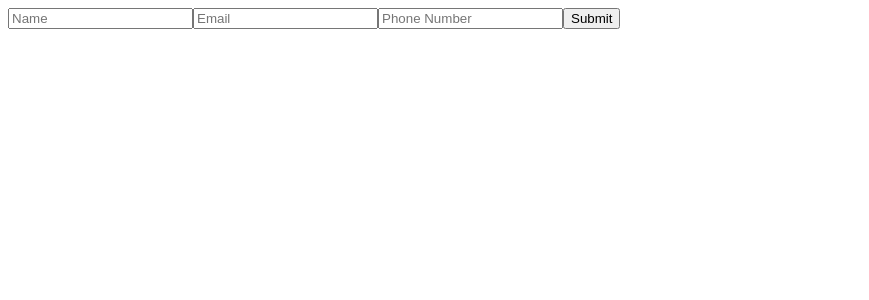
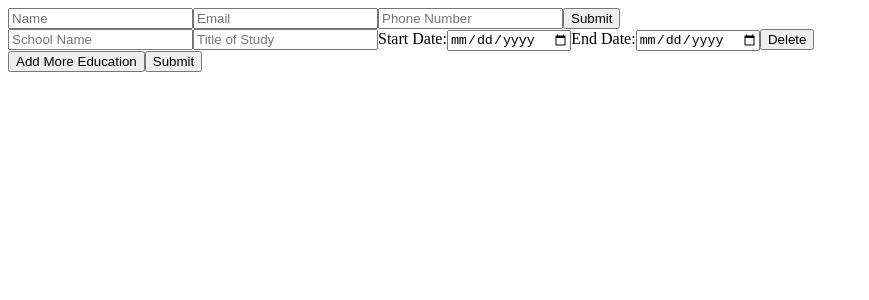
Before and after one commit to Ozioma45/React_CV_BUILDERS, a React (Vite) app: page / in a window 1280 px wide. Shown: the top 300 px of the page, without its empty margins (0-869 px from the left). Built offline with nearby package versions, Linux system fonts and the light colour scheme.

Commit message:
created the educational experience section

```diff
--- a/src/App.jsx
+++ b/src/App.jsx
@@ -1,9 +1,11 @@
+import EducationExperience from "./components/EducationalExperience";
 import GeneralInfo from "./components/GeneralInfo";
 
 const App = () => {
   return (
     <div>
       <GeneralInfo />
+      <EducationExperience />
     </div>
   );
 };
--- /dev/null
+++ b/src/components/EducationalExperience.jsx
@@ -0,0 +1,99 @@
+import { useState } from "react";
+
+function EducationExperience() {
+  const [educations, setEducations] = useState([
+    { id: 1, school: "", title: "", startDate: "", endDate: "" },
+  ]);
+  const [isEditing, setIsEditing] = useState(true);
+
+  const handleInputChange = (id, field, value) => {
+    setEducations(
+      educations.map((education) =>
+        education.id === id ? { ...education, [field]: value } : education
+      )
+    );
+  };
+
+  const addEducation = () => {
+    setEducations([
+      ...educations,
+      { id: Date.now(), school: "", title: "", startDate: "", endDate: "" },
+    ]);
+  };
+
+  const deleteEducation = (id) => {
+    setEducations(educations.filter((education) => education.id !== id));
+  };
+
+  const handleSubmit = () => {
+    setIsEditing(false);
+  };
+
+  const handleEdit = () => {
+    setIsEditing(true);
+  };
+
+  return (
+    <div className="education-experience">
+      {isEditing ? (
+        <>
+          {educations.map((education, index) => (
+            <div key={education.id} className="education-entry">
+              <input
+                type="text"
+                placeholder="School Name"
+                value={education.school}
+                onChange={(e) =>
+                  handleInputChange(education.id, "school", e.target.value)
+                }
+              />
+              <input
+                type="text"
+                placeholder="Title of Study"
+                value={education.title}
+                onChange={(e) =>
+                  handleInputChange(education.id, "title", e.target.value)
+                }
+              />
+              <label>Start Date:</label>
+              <input
+                type="date"
+                value={education.startDate}
+                onChange={(e) =>
+                  handleInputChange(education.id, "startDate", e.target.value)
+                }
+              />
+              <label>End Date:</label>
+              <input
+                type="date"
+                value={education.endDate}
+                onChange={(e) =>
+                  handleInputChange(education.id, "endDate", e.target.value)
+                }
+              />
+              <button onClick={() => deleteEducation(education.id)}>
+                Delete
+              </button>
+            </div>
+          ))}
+          <button onClick={addEducation}>Add More Education</button>
+          <button onClick={handleSubmit}>Submit</button>
+        </>
+      ) : (
+        <>
+          {educations.map((education, index) => (
+            <div key={education.id} className="education-entry">
+              <p>School Name: {education.school}</p>
+              <p>Title of Study: {education.title}</p>
+              <p>Start Date: {education.startDate}</p>
+              <p>End Date: {education.endDate}</p>
+            </div>
+          ))}
+          <button onClick={handleEdit}>Edit</button>
+        </>
+      )}
+    </div>
+  );
+}
+
+export default EducationExperience;
```
